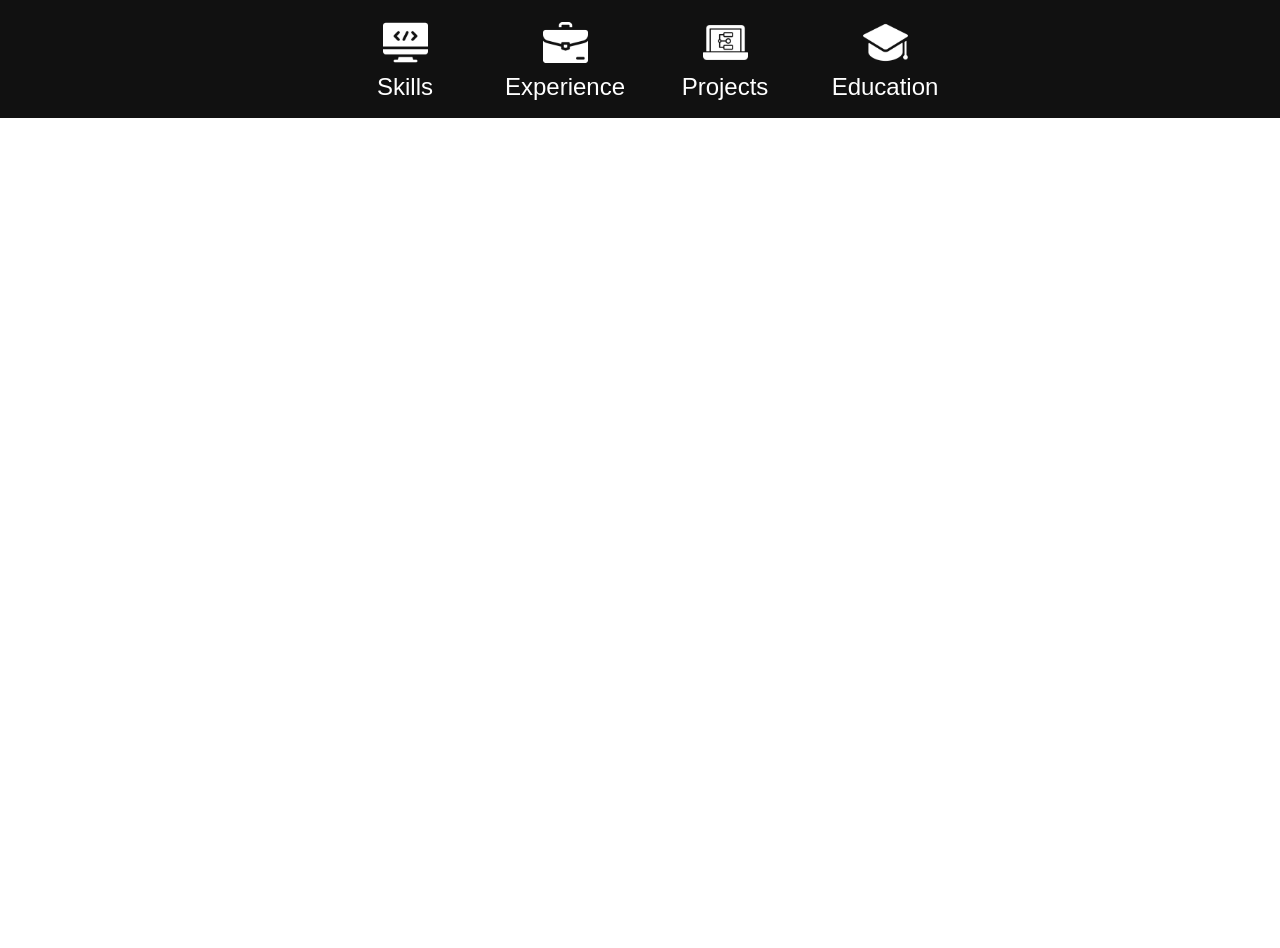
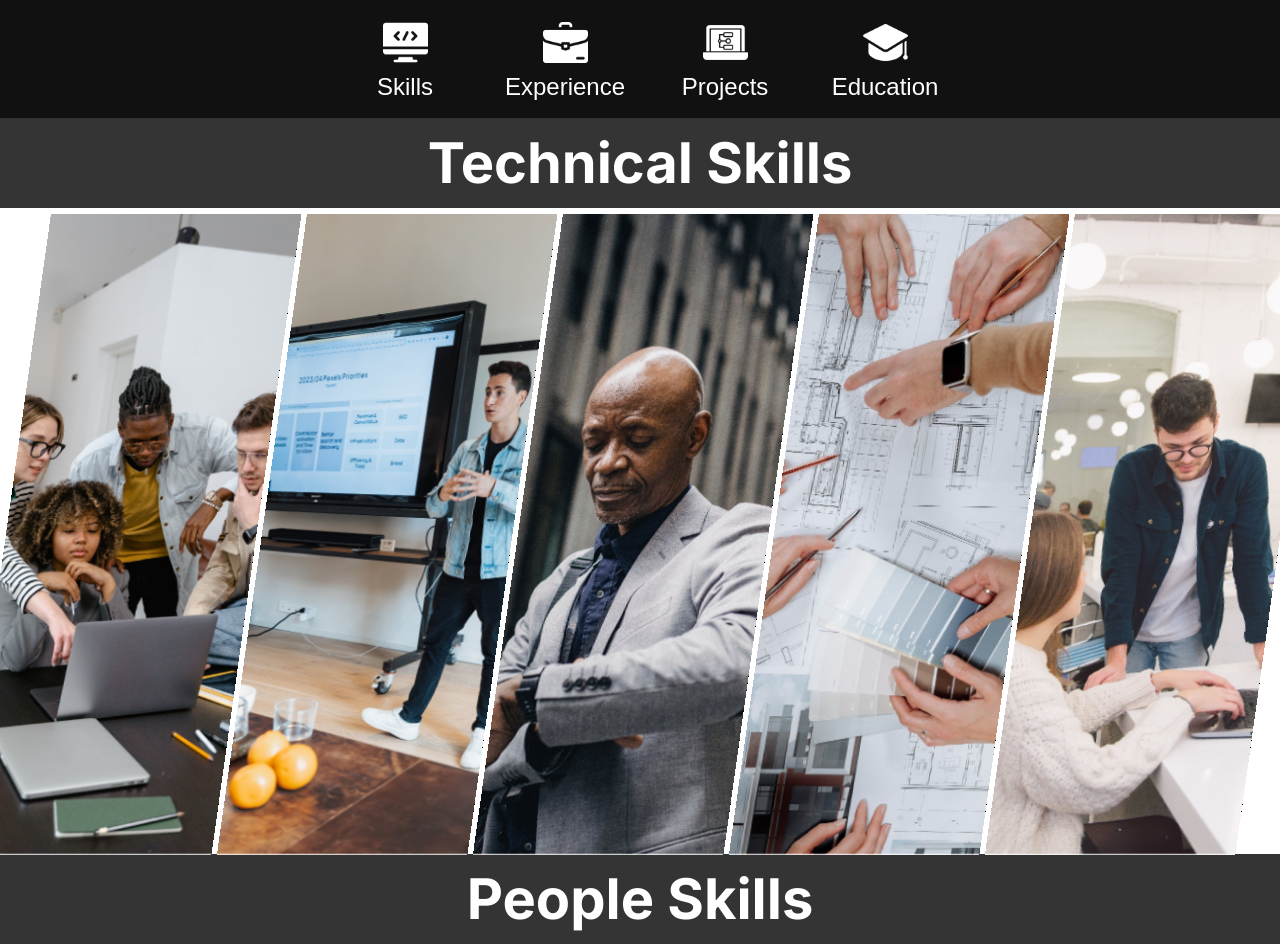
Before and after one commit to ravenbarajas/personalPortfolio, a React (Create React App) app: page /aboutme in a window 1280 px wide. Shown: the part 820-1768 px from the top of the page. Before the commit the page ends 1668 px from the top, so only its background shows below. Built offline with nearby package versions, Linux system fonts and the light colour scheme.

Commit message:
Fixed Routing Issues

```diff
--- a/src/App.js
+++ b/src/App.js
@@ -4,6 +4,8 @@ import { ScrollProvider } from './pages/ScrollContext';
 import HomePage from './pages/HomePage';
 import AboutMeHeader from './pages/AboutMeHeader';
 import AboutMe from './pages/AboutMe';
+import Skills from './pages/Skills';
+
 
 import './App.css';
 
@@ -18,8 +20,11 @@ function App() {
           <div className='aboutmeheader-section'>
             <AboutMeHeader />
           </div>
-          <div className='aboutme-section'>
+          {/* <div className='aboutme-section'>
             <AboutMe />
+          </div> */}
+          <div>
+            <Skills />
           </div>
         </div>
       </Router>
--- a/src/pages/Skills.css
+++ b/src/pages/Skills.css
@@ -13,12 +13,16 @@
   flex-direction: column;
 }
 
-.skills-section {
+.soft-skills-section {
   display: flex;
   flex-direction: row; /* Updated to row */
   height: 100%;
 }
-
+.technical-skills-section {
+  display: flex;
+  flex-direction: row; /* Updated to row */
+  height: 100%;
+}
 .soft-skill {
   width: 250px;
   height: 640px;
@@ -59,7 +63,6 @@
   position: relative;
   top: 50%; /* Move to the vertical center */
   transform: translateY(-50%) ; /* Adjust for centering */
-  left: 40px; /* Adjust as needed */
 }
 
 .skill-heading {
--- a/src/pages/Skills.js
+++ b/src/pages/Skills.js
@@ -23,10 +23,47 @@ function Skills() {
   }, []); // Empty dependency array means this effect runs once when the component mounts
   return (
     <div className="skills-container">
-        <div className="soft-skill-heading">
-          <p>People Skills</p>
+
+      <div className="soft-skill-heading">
+        <p>Technical Skills</p>
+      </div>
+      <div className="technical-skills-section">
+        <div className="soft-skill" onMouseEnter={handleMouseEnter} onMouseLeave={handleMouseLeave}>
+          <img src={softSkill1}/>
+          {isHovered && <div className="soft-skill-desc">
+            <p className='skill-heading'>Team player</p>
+            </div>}
         </div>
-      <div className="skills-section">
+        <div className="soft-skill" onMouseEnter={handleMouseEnter} onMouseLeave={handleMouseLeave}>
+          <img src={softSkill2}/>
+          {isHovered && <div className="soft-skill-desc">
+            <p className='skill-heading'>Effective Leader</p>
+            </div>}
+        </div>
+        <div className="soft-skill" onMouseEnter={handleMouseEnter} onMouseLeave={handleMouseLeave}>
+          <img src={softSkill3}/>
+          {isHovered && <div className="soft-skill-desc">
+            <p className='skill-heading'>Strategic Time Manager</p>
+            </div>}
+        </div>
+        <div className="soft-skill" onMouseEnter={handleMouseEnter} onMouseLeave={handleMouseLeave}>
+          <img src={softSkill4}/>
+          {isHovered && <div className="soft-skill-desc">
+            <p className='skill-heading'>Problem Solver</p>
+            </div>}
+        </div>
+        <div className="soft-skill" onMouseEnter={handleMouseEnter} onMouseLeave={handleMouseLeave}>
+          <img src={softSkill5}/>
+          {isHovered && <div className="soft-skill-desc">
+            <p className='skill-heading'>Critical Thinker</p>
+            </div>}
+        </div>
+      </div>
+
+      <div className="soft-skill-heading">
+        <p>People Skills</p>
+      </div>
+      <div className="soft-skills-section">
         <div className="soft-skill" onMouseEnter={handleMouseEnter} onMouseLeave={handleMouseLeave}>
           <img src={softSkill1}/>
           {isHovered && <div className="soft-skill-desc">
```
